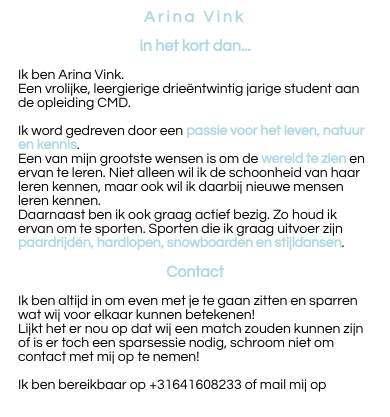
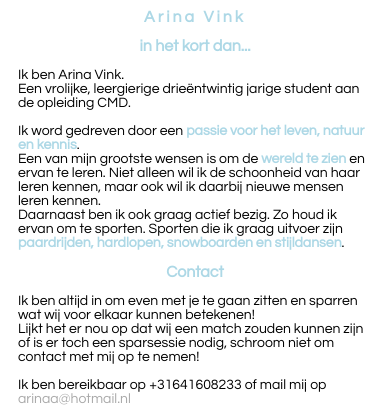
Before and after one commit to ArinaVink/portfolio, a plain HTML site: page index.html in a window 390 px wide. Shown: the part 646-1063 px from the top of the page. Drawn offline with Linux system fonts and the light colour scheme.

Commit message:
Update hamburger.css

```diff
--- a/css/hamburger.css
+++ b/css/hamburger.css
@@ -19,7 +19,7 @@
 }
 a{
   text-decoration: none;
-  color: white;
+  color: darkgray;
 
   transition: color 0.3s ease;
 }
```
